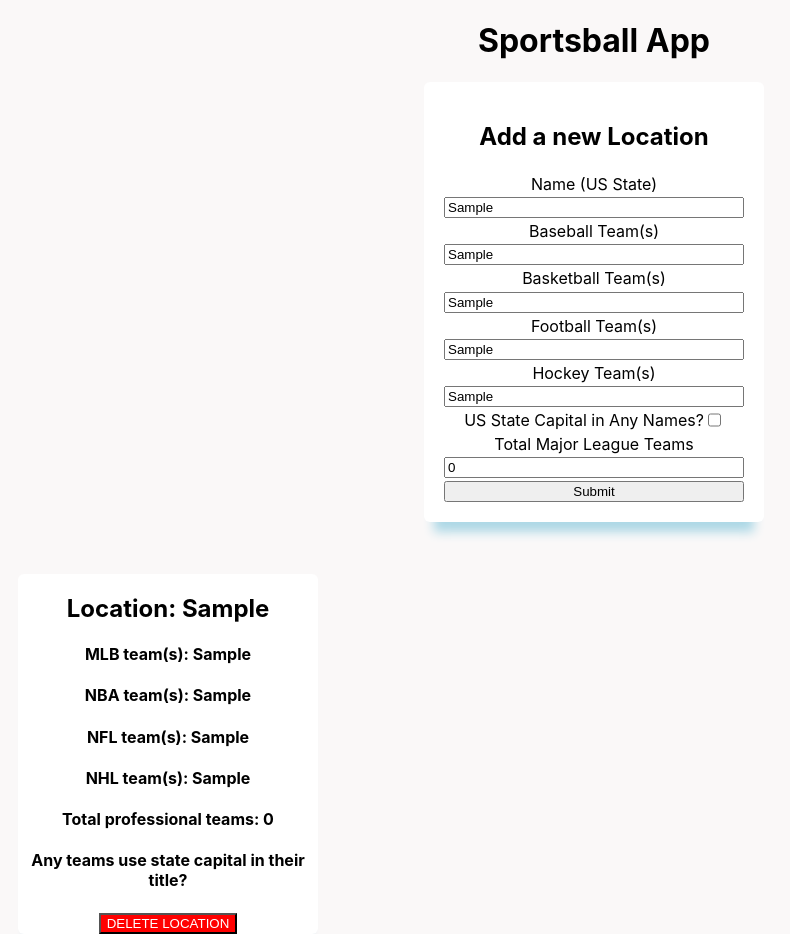
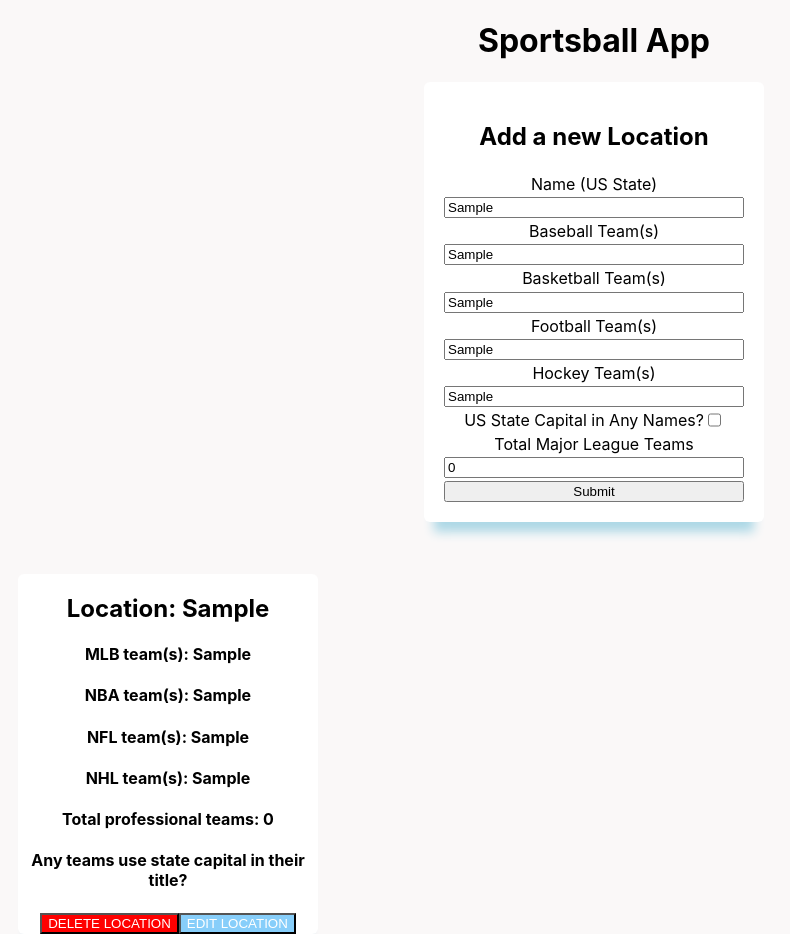
Before and after one commit to bwesterg/sportsball-frontend, a React (Create React App) app: page / in a window 1280 px wide. Both pictures are taken after typing "Sample", "Sample", "Sample", "Sample", "Sample" into the empty fields and a click on the input 640 px from the left and 491 px from the top of the page. Shown: the whole page, without its empty margins (46-836 px from the left). Built offline with nearby package versions, Linux system fonts and the light colour scheme; no server answers.

Commit message:
added update button distinct from delete button, but still need to add functionality.

```diff
--- a/src/App.css
+++ b/src/App.css
@@ -44,6 +44,11 @@ body {
   color: white;
 }
 
+.edit-button {
+  background-color: lightskyblue;
+  color: white;
+}
+
 .capital-input {
   display: flex;
   justify-content: center;
--- a/src/components/LocationItem.js
+++ b/src/components/LocationItem.js
@@ -14,6 +14,7 @@ export default function LocationItem({id, name, baseball, basketball, football,
             <h4>Total professional teams: {total_teams}</h4>
             <h4>Any teams use state capital in their title? {capital}</h4>
             <button onClick={handleClick} className="delete-button">DELETE LOCATION</button>
+            <button className="edit-button">EDIT LOCATION</button>
         </li>
     )
 }
```
